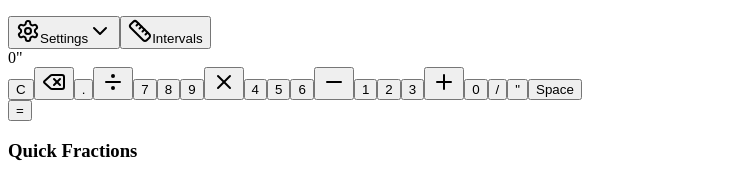
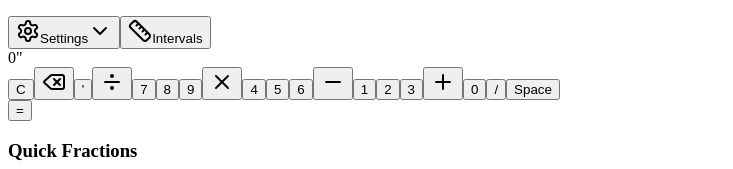
Before and after one commit to brian-zaiflow/tape-measure-calc, a React (Vite) app in the folder client/: page /#/ in a window 1280 px wide. Shown: the top 169 px of the page, without its empty margins (0-733 px from the left). Built offline with nearby package versions, Linux system fonts and the light colour scheme; a web font is replaced by a local one.

Commit message:
bug fixes and simplify to fractions only

```diff
--- a/client/src/pages/calculator.tsx
+++ b/client/src/pages/calculator.tsx
@@ -69,8 +69,10 @@ export default function Calculator() {
     setState(prev => {
       let newInput = prev.currentInput;
 
-      // If clicking a fraction and current input ends with a digit, add space first
-      if (symbol.includes('/') && /\d$/.test(newInput)) {
+      // If clicking a complete fraction (like "1/2") and current input ends with a digit, add space first
+      // Don't add space for standalone "/" symbol
+      const isCompleteFraction = /\d+\/\d+/.test(symbol);
+      if (isCompleteFraction && /\d$/.test(newInput)) {
         newInput += ' ';
       }
 
@@ -99,10 +101,19 @@ export default function Calculator() {
     }));
   };
 
+  // Helper to ensure input ends with " (auto-assume inches)
+  const ensureInchMark = (input: string): string => {
+    const trimmed = input.trim();
+    if (!trimmed) return trimmed;
+    if (trimmed.endsWith('"')) return trimmed;
+    return trimmed + '"';
+  };
+
   const handleOperation = (op: OperationType) => {
     if (op === 'none') return;
 
-    const parsed = parseInput(state.currentInput || state.displayValue);
+    const inputWithInches = ensureInchMark(state.currentInput || state.displayValue);
+    const parsed = parseInput(inputWithInches);
 
     if (!parsed) return;
 
@@ -150,7 +161,8 @@ export default function Calculator() {
 
   const handleEquals = () => {
     if (!state.previousValue || state.operation === 'none') {
-      const parsed = parseInput(state.currentInput);
+      const inputWithInches = ensureInchMark(state.currentInput);
+      const parsed = parseInput(inputWithInches);
       if (parsed) {
         // Round single value to specified precision
         const decimalInches = toDecimalInches(parsed);
@@ -167,7 +179,8 @@ export default function Calculator() {
       return;
     }
 
-    const parsed = parseInput(state.currentInput || state.displayValue);
+    const inputWithInches = ensureInchMark(state.currentInput || state.displayValue);
+    const parsed = parseInput(inputWithInches);
     if (!parsed) return;
 
     try {
@@ -202,13 +215,16 @@ export default function Calculator() {
     }
   };
 
-  const currentDisplay = state.currentInput || state.displayValue;
+  // Always show " at the end of user input
+  const currentDisplay = state.currentInput
+    ? (state.currentInput + '"')
+    : state.displayValue;
   const showOperation = state.operation !== 'none' && state.previousValue;
 
-  // Format display based on mode
+  // Format display based on mode (for display toggle only, not input)
   const formatDisplay = (value: string): string => {
     if (displayMode === 'decimal') {
-      const parsed = parseInput(value);
+      const parsed = parseInput(ensureInchMark(value));
       if (parsed) {
         return formatAsDecimal(parsed);
       }
@@ -337,7 +353,7 @@ export default function Calculator() {
 
           {/* Calculator Grid */}
           <div className="grid grid-cols-4 gap-1.5">
-            {/* First Row: Clear, Delete, and Operations */}
+            {/* First Row: Clear, Delete, Feet mark, and Divide */}
             <Button
               variant="destructive"
               onClick={handleClear}
@@ -356,11 +372,11 @@ export default function Calculator() {
             </Button>
             <Button
               variant="secondary"
-              onClick={() => handleSymbolClick('.')}
+              onClick={() => handleSymbolClick("'")}
               className="min-h-14 text-lg font-semibold"
-              data-testid="button-decimal"
+              data-testid="button-feet"
             >
-              .
+              '
             </Button>
             <Button
               variant={state.operation === 'divide' ? 'default' : 'secondary'}
@@ -471,10 +487,11 @@ export default function Calculator() {
               <Plus className="w-5 h-5" />
             </Button>
 
+            {/* Last row: 0 (double width), /, Space */}
             <Button
               variant="outline"
               onClick={() => handleNumberClick('0')}
-              className="min-h-14 text-xl font-semibold"
+              className="min-h-14 text-xl font-semibold col-span-2"
               data-testid="button-0"
             >
               0
@@ -486,14 +503,6 @@ export default function Calculator() {
               data-testid="button-fraction"
             >
               /
-            </Button>
-            <Button
-              variant="secondary"
-              onClick={() => handleSymbolClick('"')}
-              className="min-h-14 text-lg font-semibold"
-              data-testid="button-inches"
-            >
-              "
             </Button>
             <Button
               variant="secondary"
```
